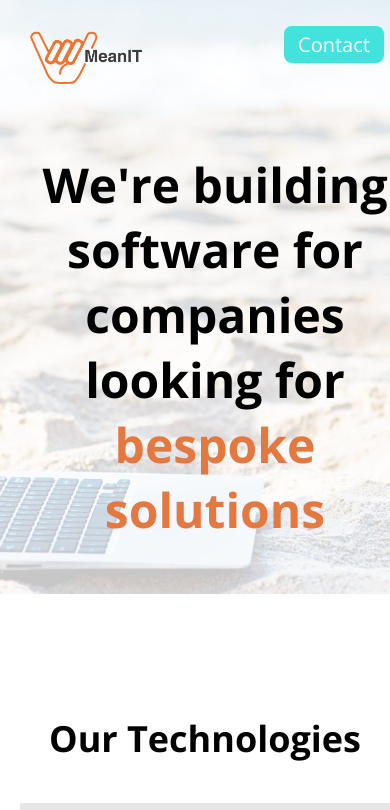
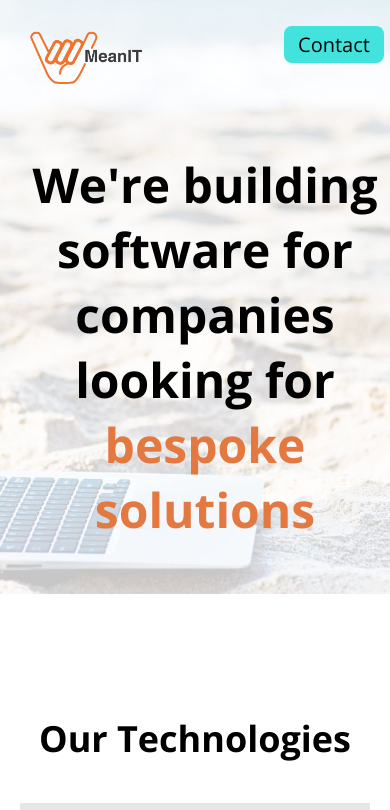
Before and after one commit to meanIT/meanitsoftware.com, a website: page public/index.html in a window 390 px wide. Shown: the top 810 px of the page. Drawn offline with nearby package versions, Linux system fonts and the light colour scheme; a web font is replaced by a local one.

Commit message:
quick layout fix

```diff
--- a/public/style.css
+++ b/public/style.css
@@ -1,6 +1,8 @@
 :root {
   --orange: #E37941;
   --light-blue: #42E3DD;
+  --medium-blue: #2E2BE3;
+  --light-green: #75E359;
 }
 
 body {
@@ -10,7 +12,7 @@ body {
 }
 
 a {
-  color: var(--light-blue);
+  color: var(--medium-blue);
   text-decoration: none;
 }
 
@@ -75,7 +77,7 @@ p {
 
 .contact-button {
   font-size: 1.25em;
-  color: white;
+  color: black;
   background-color: var(--light-blue);
   padding: 0.25em 0.5em;
   border-radius: 8px;
@@ -164,7 +166,7 @@ p {
   }
 
   .container {
-    width: 100%;
+    width: calc(100% - 20px);
     padding: 10px;
     position: relative;
   }
```
